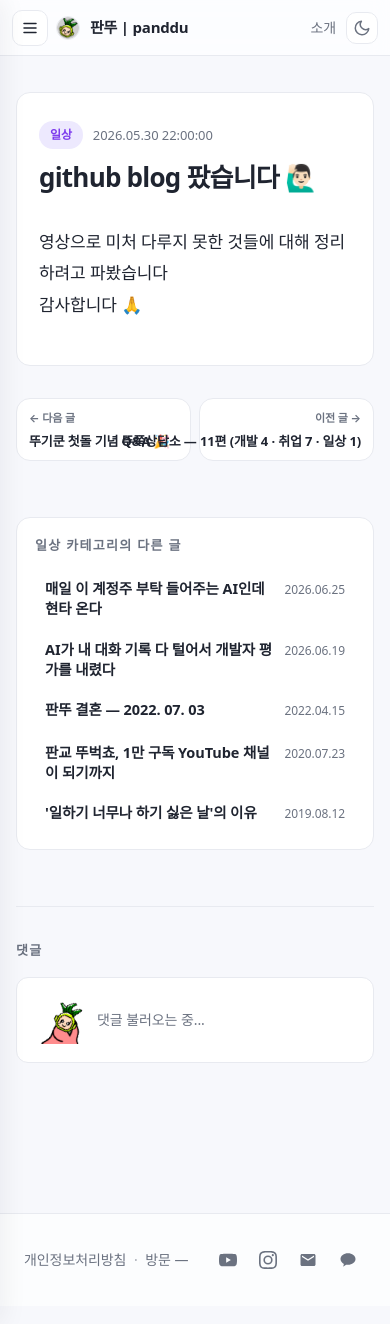
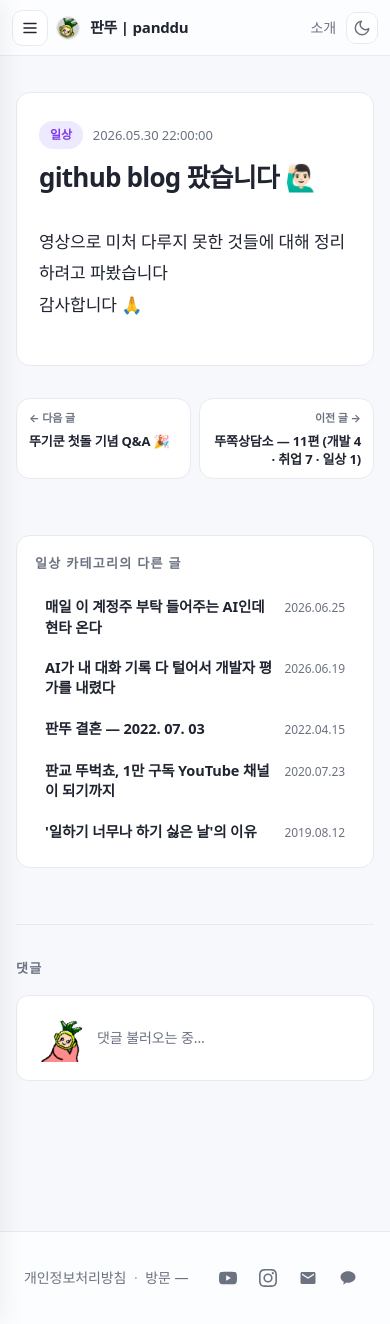
Before and after one commit to panddu/panddu.github.io, a Jekyll site: the page built from _posts/2026-05-30-blog-start.md, in a window 390 px wide and 1324 px high. Built offline with Jekyll 4.4.1, drawn with Linux system fonts in a browser that asks for light colours; some web fonts are replaced; comment, search, counter and statistics services are not loaded.

Commit message:
fix(post-nav): 모바일에서 이전/다음 글 제목 2줄 클램프로 표시
한 줄 말줄임(nowrap)이 좁은 화면에서 제목을 거의 안 보이게 만들어서
데스크톱과 동일한 2줄 클램프로 되돌림.

Co-Authored-By: Claude Sonnet 5 <noreply@anthropic.com>

```diff
--- a/assets/css/main.scss
+++ b/assets/css/main.scss
@@ -1568,12 +1568,6 @@ body.is-sidebar-open { overflow: hidden; }
   .post-nav__label { font-size: 11px; }
   .post-nav__title {
     font-size: 13px;
-    display: block;
-    -webkit-line-clamp: unset;
-    -webkit-box-orient: unset;
-    white-space: nowrap;
-    overflow: hidden;
-    text-overflow: ellipsis;
   }
   .board-hero { padding: 22px 20px 20px; border-radius: 14px; }
   .board-hero__title { font-size: 26px; }
```
